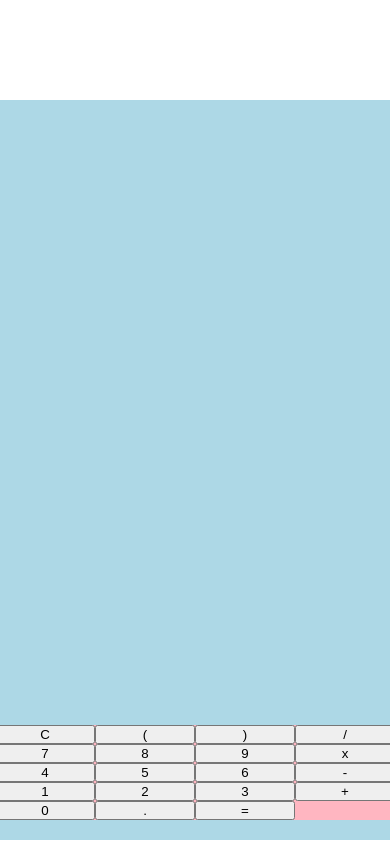
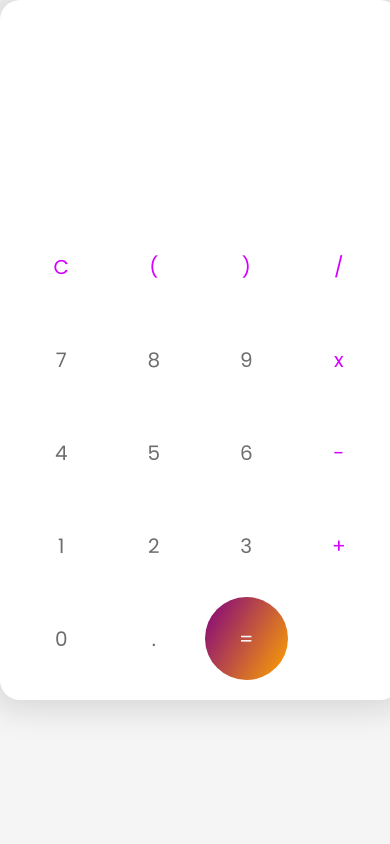
Before and after one commit to Sn4tch-94/calculator, a React (Create React App) app: page / in a window 390 px wide. Shown: the top 844 px of the page. Built offline with nearby package versions, Linux system fonts and the light colour scheme.

Commit message:
Add css to make the app user-friendly + short history of previous computation

```diff
--- a/src/App.css
+++ b/src/App.css
@@ -1,10 +1,31 @@
+@import url("https://fonts.googleapis.com/css2?family=Poppins:wght@300;400;500;600&display=swap");
+
 * {
 	padding: 0;
 	margin: 0;
+	box-sizing: border-box;
 }
 
 body {
 	display: flex;
 	justify-content: center;
 	padding-top: 100px;
+
+	background-color: #f5f5f5;
+
+	font-family: "Poppins", sans-serif;
+	font-weight: 400;
+	line-height: 1.5;
 }
+
+button {
+	font-family: "Poppins", sans-serif;
+	cursor: pointer;
+}
+
+@media only screen and (max-width: 800px) {
+	body {
+		display: unset;
+		padding-top: 0px;
+	}
+}
--- a/src/components/Calculator.css
+++ b/src/components/Calculator.css
@@ -3,25 +3,63 @@
 	width: 400px;
 	padding: 20px;
 
-	background-color: lightblue;
+	background-color: white;
+	border-radius: 20px;
+	box-shadow: rgba(100, 100, 111, 0.2) 0px 0px 30px 10px;
 
 	display: flex;
 	flex-direction: column;
 	justify-content: flex-end;
 }
 
-.calculator__results {
+.calculator__results__container {
+	position: relative;
 	margin-bottom: 20px;
+	text-align: right;
 
 	display: flex;
+	flex-direction: column;
 	justify-content: flex-end;
+	align-items: flex-end;
+}
 
-	background-color: lightgreen;
+.calculator__result {
+	font-size: 3.5rem;
+	line-height: 1;
+	color: #2f2d2f;
+
+	transform-origin: right bottom;
+	transition: transform 0.2s ease;
+}
+
+.calculator__result span {
+	display: inline-block;
+	overflow: hidden;
+	transition: width 0.3s ease;
 }
 
 .calculator__buttons {
 	display: grid;
 	grid-template-columns: repeat(4, 1fr);
+	gap: 10px;
+}
 
-	background-color: lightpink;
+.calculator__buttons button {
+	border: 0;
+	outline: 0;
+	border-radius: 10px;
+	font-size: 1.25rem;
+	font-weight: 400;
+	background-color: transparent;
+	color: #6d6d6d;
 }
+
+.calculator__buttons button:last-child {
+	border-radius: 50%;
+	color: white;
+	background-image: linear-gradient(300deg, orange, purple);
+}
+
+.calculator__buttons .button__operator {
+	color: #d400ff;
+}
--- a/src/components/Calculator.js
+++ b/src/components/Calculator.js
@@ -1,11 +1,19 @@
-import React, { useState } from 'react'
+import React, { useState, useEffect, useRef } from 'react'
 import './Calculator.css'
 
 import { buttons, BUTTON_ACTIONS } from '../config/buttons'
 
 function Calculator() {
 
+	const buttonsRef = useRef(null);
+
 	const [expression, setExpression] = useState('')
+	const [history, setHistory] = useState('')
+
+	useEffect(() => {
+		const buttons = Array.from(buttonsRef.current.querySelectorAll('button'));
+		buttons.forEach(e => e.style.height = e.offsetWidth + 'px');
+	}, []);
 
 	const buttonClick = (item) => {
 		if (item.action == BUTTON_ACTIONS.ADD) {
@@ -32,6 +40,7 @@ function Calculator() {
 			try {
 				let res = eval(expression)
 
+				setHistory(expression)
 				setExpression(res.toString())
 
 			} catch (error) {
@@ -43,13 +52,19 @@ function Calculator() {
 
 	return (
 		<div className="calculator__container">
-			<div className="calculator__results">
-				{expression}
+			<div className="calculator__results__container">
+				<div className="calculator__result">
+					{history}
+				</div>
+				<div className="calculator__result">
+					{expression}
+				</div>
 			</div>
-			<div className="calculator__buttons">
+			<div ref={buttonsRef} className="calculator__buttons">
 				{
 					buttons.map((item, index) => (
 						<button
+							className={item.class}
 							key={index}
 							onClick={() => buttonClick(item)}
 						>
--- a/src/config/buttons.js
+++ b/src/config/buttons.js
@@ -7,78 +7,97 @@ export const BUTTON_ACTIONS = {
 export const buttons = [
 	{
 		display: 'C',
-		action: BUTTON_ACTIONS.DELETE
+		action: BUTTON_ACTIONS.DELETE,
+		class: 'button__operator'
 	},
 	{
 		display: '(',
-		action: BUTTON_ACTIONS.ADD
+		action: BUTTON_ACTIONS.ADD,
+		class: 'button__operator'
 	},
 	{
 		display: ')',
-		action: BUTTON_ACTIONS.ADD
+		action: BUTTON_ACTIONS.ADD,
+		class: 'button__operator'
 	},
 	{
 		display: '/',
-		action: BUTTON_ACTIONS.ADD
+		action: BUTTON_ACTIONS.ADD,
+		class: 'button__operator'
 	},
 	{
 		display: '7',
-		action: BUTTON_ACTIONS.ADD
+		action: BUTTON_ACTIONS.ADD,
+		class: ''
 	},
 	{
 		display: '8',
-		action: BUTTON_ACTIONS.ADD
+		action: BUTTON_ACTIONS.ADD,
+		class: ''
 	},
 	{
 		display: '9',
-		action: BUTTON_ACTIONS.ADD
+		action: BUTTON_ACTIONS.ADD,
+		class: ''
 	},
 	{
 		display: 'x',
-		action: BUTTON_ACTIONS.ADD
+		action: BUTTON_ACTIONS.ADD,
+		class: 'button__operator'
 	},
 	{
 		display: '4',
-		action: BUTTON_ACTIONS.ADD
+		action: BUTTON_ACTIONS.ADD,
+		class: ''
 	},
 	{
 		display: '5',
-		action: BUTTON_ACTIONS.ADD
+		action: BUTTON_ACTIONS.ADD,
+		class: ''
 	},
 	{
 		display: '6',
-		action: BUTTON_ACTIONS.ADD
+		action: BUTTON_ACTIONS.ADD,
+		class: ''
 	},
 	{
 		display: '-',
-		action: BUTTON_ACTIONS.ADD
+		action: BUTTON_ACTIONS.ADD,
+		class: 'button__operator'
 	},
 	{
 		display: '1',
-		action: BUTTON_ACTIONS.ADD
+		action: BUTTON_ACTIONS.ADD,
+		class: ''
 	},
 	{
 		display: '2',
-		action: BUTTON_ACTIONS.ADD
+		action: BUTTON_ACTIONS.ADD,
+		class: ''
 	},
 	{
 		display: '3',
-		action: BUTTON_ACTIONS.ADD
+		action: BUTTON_ACTIONS.ADD,
+		class: ''
 	},
 	{
 		display: '+',
-		action: BUTTON_ACTIONS.ADD
+		action: BUTTON_ACTIONS.ADD,
+		class: 'button__operator'
 	},
 	{
 		display: '0',
-		action: BUTTON_ACTIONS.ADD
+		action: BUTTON_ACTIONS.ADD,
+		class: ''
 	},
 	{
 		display: '.',
-		action: BUTTON_ACTIONS.ADD
+		action: BUTTON_ACTIONS.ADD,
+		class: ''
 	},
 	{
 		display: '=',
-		action: BUTTON_ACTIONS.CALC
+		action: BUTTON_ACTIONS.CALC,
+		class: ''
 	}
 ]
```
